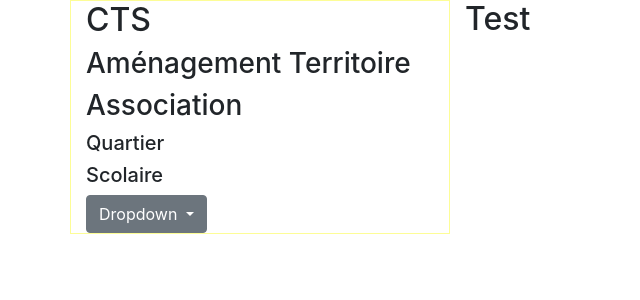
After one commit to TPasseleu/stage, a PHP site: page /territoire/territoire.php in a window 1280 px wide. The commit adds this page. Shown: the top 300 px of the page, without its empty margins (0-640 px from the left). Run offline with PHP 8.4, Linux system fonts and the light colour scheme.

Commit message:
territoire

```diff
--- a/accueil/accueil.php
+++ b/accueil/accueil.php
@@ -11,8 +11,8 @@
 		   <nav class="navbar navbar-expand-lg navbar-light bg-faded">
 		        <div class="collapse navbar-collapse justify-content-center" id="navbarNavAltMarkup">
 		        	<div class="navbar-nav">
-		              <a class="nav-item nav-link active" href="#">Accueil<span class="sr-only">(current)</span></a>
-		              <a class="nav-item nav-link" href="#">Territoire</a>
+		              <a class="nav-item nav-link active" href="../accueil/accueil.php">Accueil<span class="sr-only">(current)</span></a>
+		              <a class="nav-item nav-link" href="../territoire/territoire.php">Territoire</a>
 		              <a class="nav-item nav-link" href="#">Blog</a>
 		              <a class="nav-item nav-link disabled" href="#">Contact</a>
 		            </div>
--- /dev/null
+++ b/territoire/territoire.php
@@ -0,0 +1,35 @@
+<!DOCTYPE html>
+<html lang="fr">
+<head>
+	<meta charset="UTF-8">
+	<link rel="stylesheet" type="text/css" href="../css/bootstrap.min.css">
+	<link rel="stylesheet" type="text/css" href="../css/territoire.css">
+	<title>Territoire</title>
+</head>
+	<body>
+		<div class="container">
+			<div class="row">
+				<div class="col-md-4 container" style="border:1px solid #FDFD96;">
+					<h2>CTS</h2>
+					<h3>Aménagement Territoire</h3>
+					<h3>Association</h3>
+					<h5>Quartier</h5>
+					<h5>Scolaire</h5>
+						<div class="dropdown">
+						  <button class="btn btn-secondary dropdown-toggle" type="button" id="dropdownMenu2" data-toggle="dropdown" aria-haspopup="true" aria-expanded="false">
+						    Dropdown
+						  </button>
+						  <div class="dropdown-menu" aria-labelledby="dropdownMenu2">
+						    <button class="dropdown-item" type="button">Action</button>
+						    <button class="dropdown-item" type="button">Another action</button>
+						    <button class="dropdown-item" type="button">Something else here</button>
+						  </div>
+						</div>
+				</div>
+				<div class="col-md-8">
+					<h2>Test</h2>
+				</div>
+			</div>
+		</div>
+	</body>
+</html>
```
Also changed, not shown: css/territoire.css (added).
